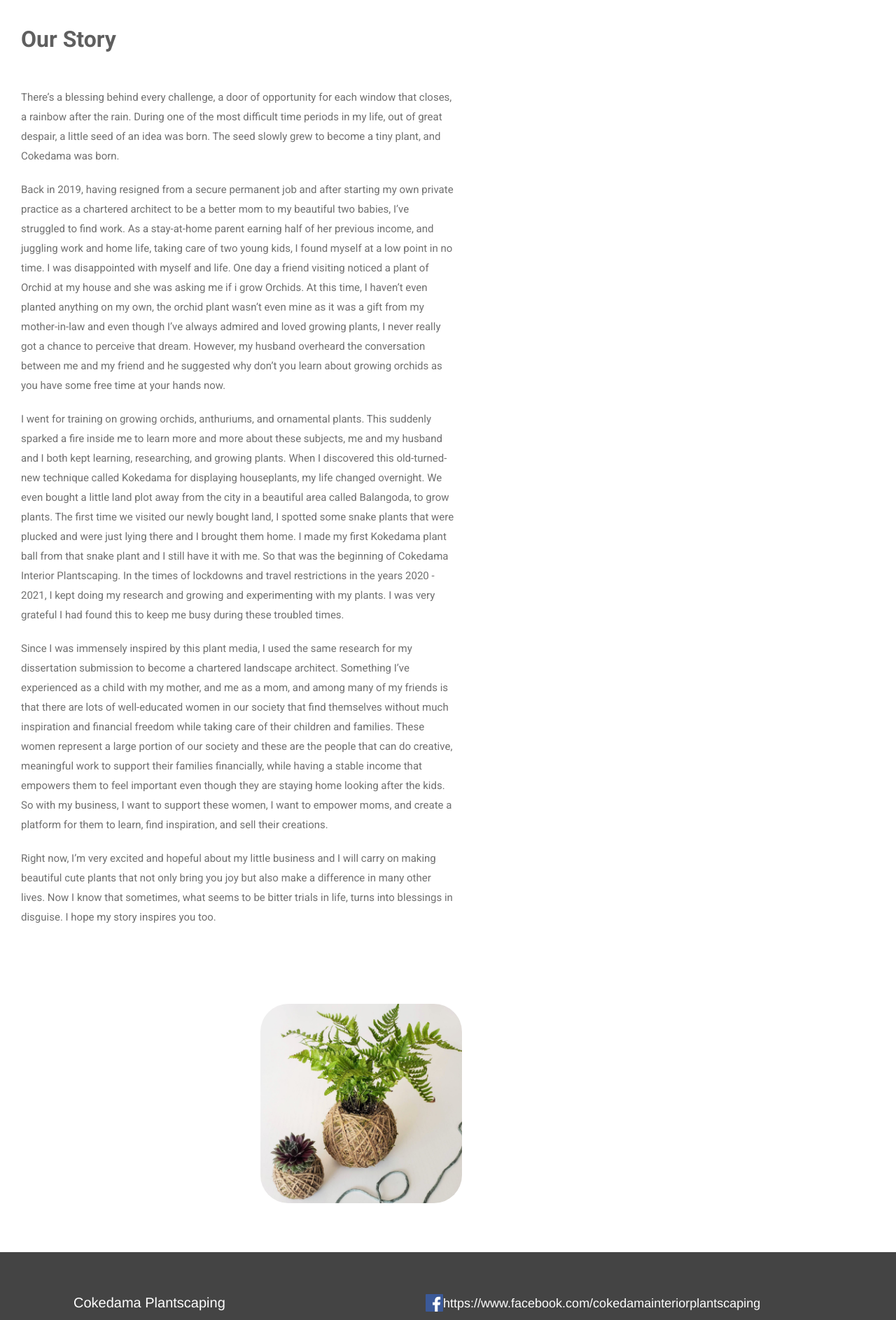
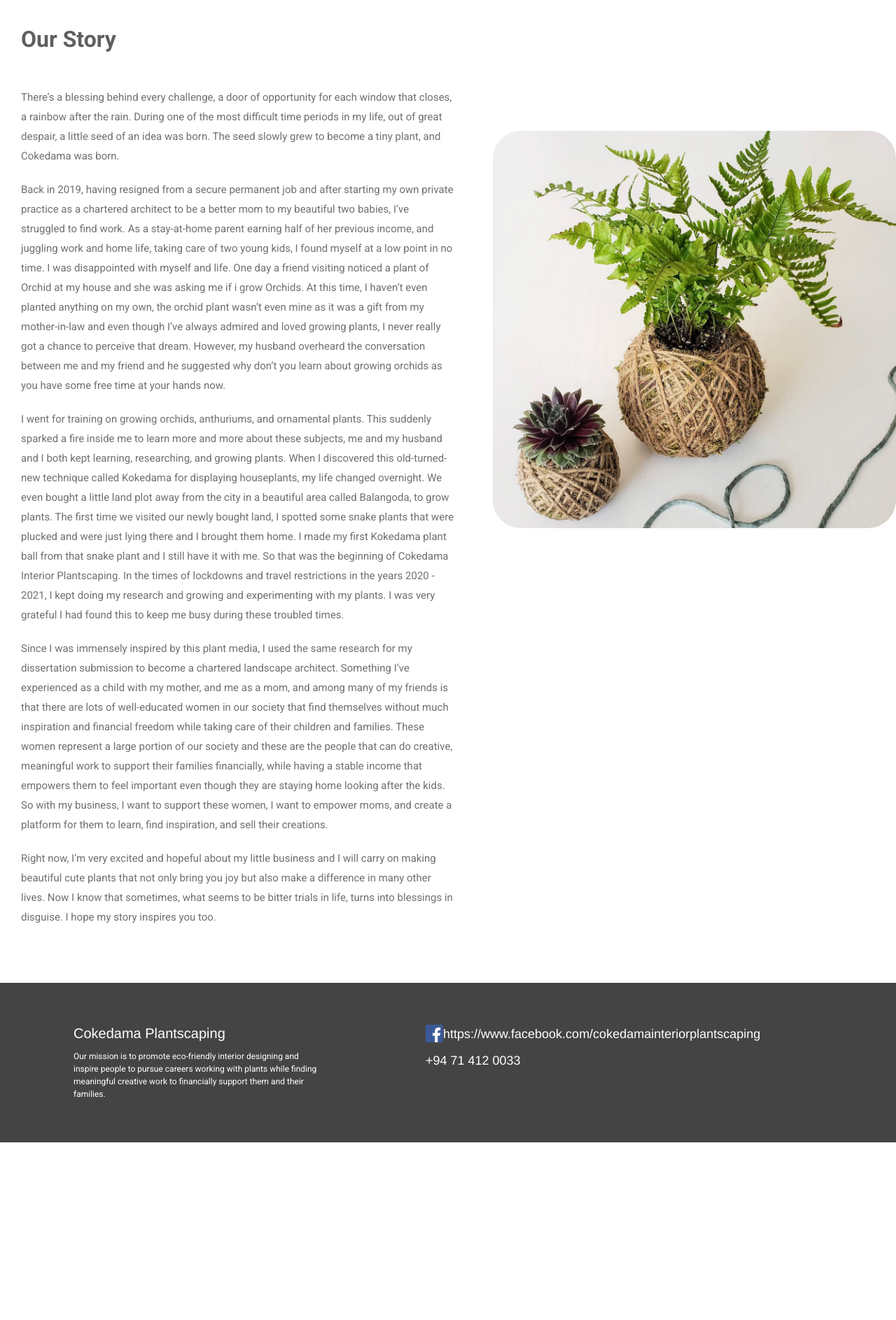
Before and after one commit to Pechkin1027/CokedamaProject, a Next.js app: page /about in a window 1280 px wide. Shown: the part 1088-2975 px from the top of the page at 70% size. After the commit the page ends 2721 px from the top, so only its background shows below. Built offline with nearby package versions, Linux system fonts and the light colour scheme.

Commit message:
about fixes and homepage

```diff
--- a/pages/about.js
+++ b/pages/about.js
@@ -41,6 +41,7 @@ export default function about() {
         </div>
       </div>
       <div className="aboutStory">
+        <img src="About_Kokedama_Plant.jpg" width="45%" />
         <div className="storyHeader">
           <h2>Our Story</h2>
         </div>
@@ -115,9 +116,6 @@ export default function about() {
             bitter trials in life, turns into blessings in disguise. I
             hope my story inspires you too.
           </p>
-          <div className="storyImg">
-            <img src="About_Kokedama_Plant.jpg" width="100%" />
-          </div>
         </div>
       </div>
     </PageLayout>
--- a/styles/globals.css
+++ b/styles/globals.css
@@ -858,9 +858,9 @@ textarea {
 }
 
 .vision-section h2 {
-  font-weight: bold;
+  /* font-weight: bold; */
   margin-top: 20px;
-  font-size: 30px;
+  font-size: 20px;
   margin-bottom: 20px;
 }
 
@@ -879,7 +879,7 @@ textarea {
 }
 
 .vision-box h2 {
-  font-weight: bold;
+  /* font-weight: bold; */
   padding-top: 10px;
   padding-bottom: 10px;
 }
@@ -1007,14 +1007,6 @@ textarea {
   color: #707070;
 }
 
-.storyImg {
-  float: right;
-  width: 45%;
-  margin-top: 100px;
-  border-radius: 40px;
-  overflow: hidden;
-}
-
 .headerImg {
   overflow: hidden;
   margin-top: 100px;
@@ -1024,6 +1016,14 @@ textarea {
 .bannerContent img {
   border-radius: 40px;
   overflow: hidden;
+}
+
+.aboutStory img{
+  float: right;
+  border-radius: 40px;
+  overflow: hidden;
+  position: relative;
+  top: 160px;
 }
 
 .bannerOne {
```
